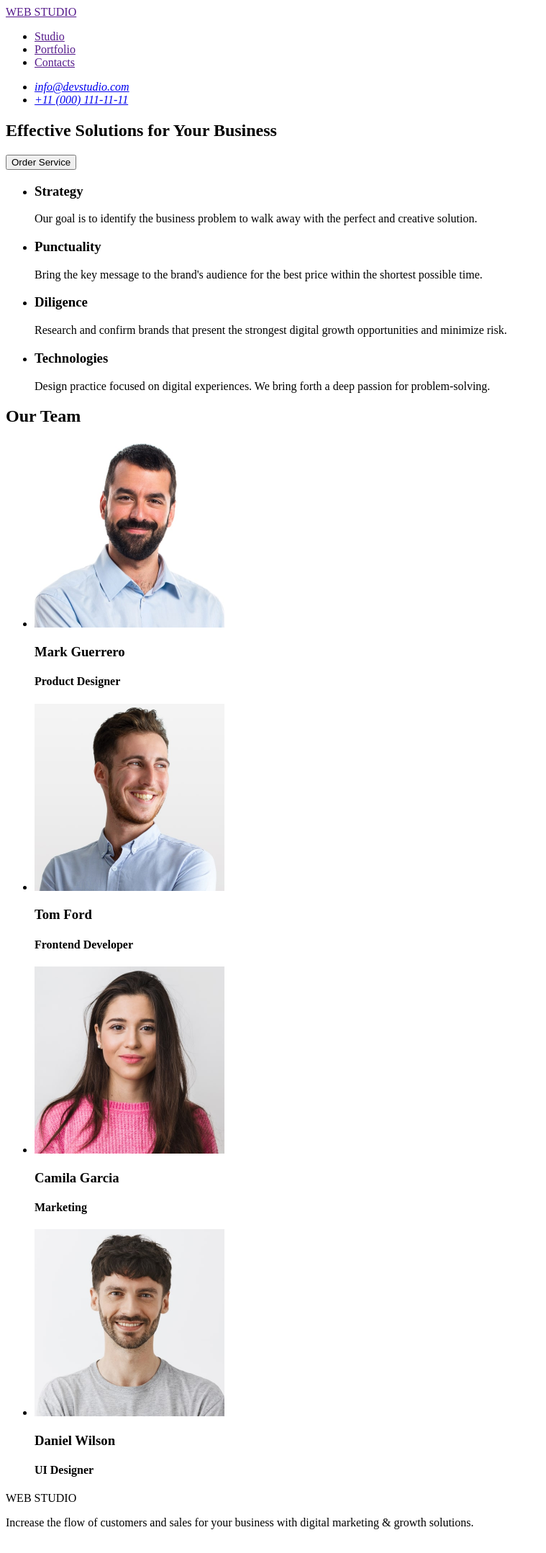
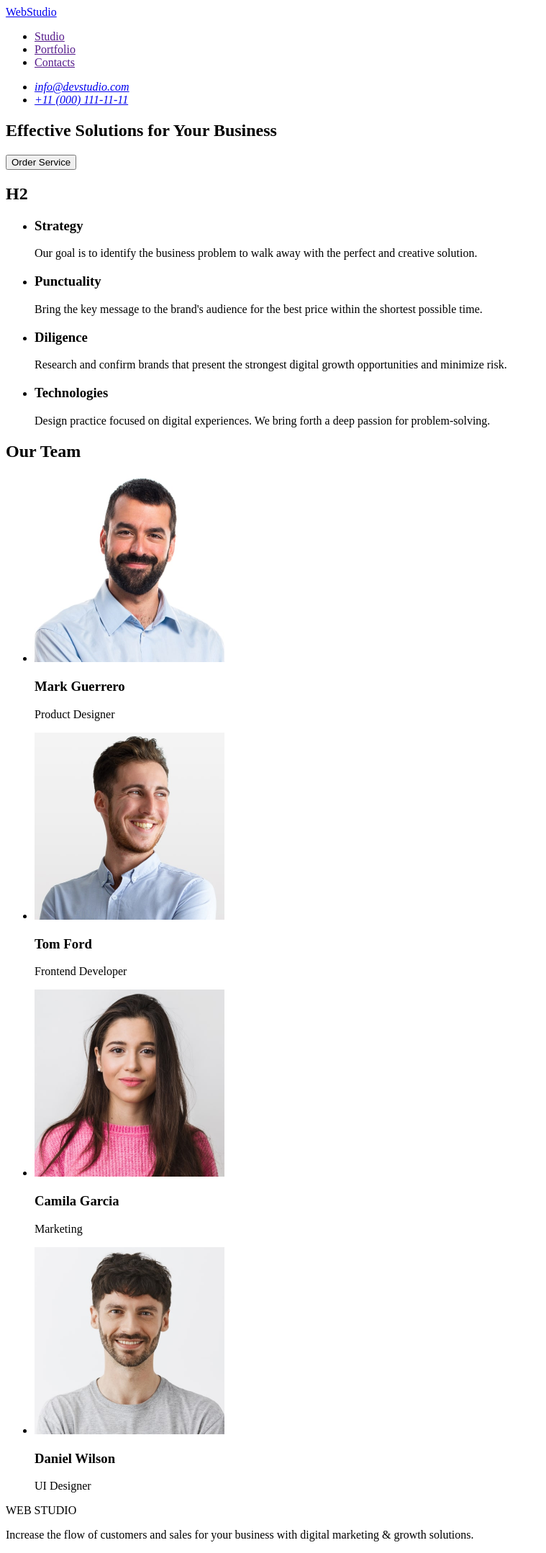
Before and after one commit to marharyta-zozulia/goit-markup-hw-01, a plain HTML site: page index.html in a window 1280 px wide. Shown: the whole page at 72% size, without its empty margins (0-759 px from the left). Drawn offline with Linux system fonts and the light colour scheme.

Commit message:
finish markup..

```diff
--- a/index.html
+++ b/index.html
@@ -8,7 +8,7 @@
 <body>
     <header>
         <nav>
-            <a href="">WEB STUDIO</a>
+            <a href="./index.html">WebStudio</a>
             <ul>
                 <li><a href="">Studio</a></li>
                 <li><a href="">Portfolio</a></li>
@@ -17,20 +17,21 @@
         </nav>
         <address>
             <ul>
-                <li><a href="info@devstudio.com">info@devstudio.com</a><br /></li>
-                <li><a href="+11(000)111-11-11">+11 (000) 111-11-11</a></li>
+                <li><a href="mailto:info@devstudio.com">info@devstudio.com</a><br /></li>
+                <li><a href="tel:+110001111111">+11 (000) 111-11-11</a></li>
             </ul>
         </address>
     </header>
     <main>
         <section>
-            <h1>
+            <h2>
                 Effective Solutions
                 for Your Business
-            </h1>
+            </h2>
             <button type="button">Order Service</button>
         </section>
         <section>
+            <h2>H2</h2>
             <ul>
                 <li>
                     <h3>Strategy</h3>
@@ -60,7 +61,7 @@
                     height="260"
                     alt="Mark Guerrero" />
                     <h3>Mark Guerrero</h3>
-                    <h4>Product Designer</h4>
+                    <p>Product Designer</p>
                 </li>
                 <li>
                     <img src="./images-hw-01/img-2-min.jpg"
@@ -68,7 +69,7 @@
                     height="260"
                     alt="Tom Ford" />
                     <h3>Tom Ford</h3>
-                    <h4>Frontend Developer</h4>
+                    <p>Frontend Developer</p>
                 </li>
                 <li>
                     <img src="./images-hw-01/img-1-min.jpg"
@@ -76,7 +77,7 @@
                     height="260"
                     alt="Camila Garcia" />
                     <h3>Camila Garcia</h3>
-                    <h4>Marketing</h4>
+                    <p>Marketing</p>
                 </li>
                 <li>
                     <img src="./images-hw-01/img-min.jpg"
@@ -84,7 +85,7 @@
                     height="260"
                     alt="Daniel Wilson" />
                     <h3>Daniel Wilson</h3>
-                    <h4>UI Designer</h4>
+                    <p>UI Designer</p>
                 </li>
             </ul>
         </section>
```
Also changed, not shown: 1 other file.
